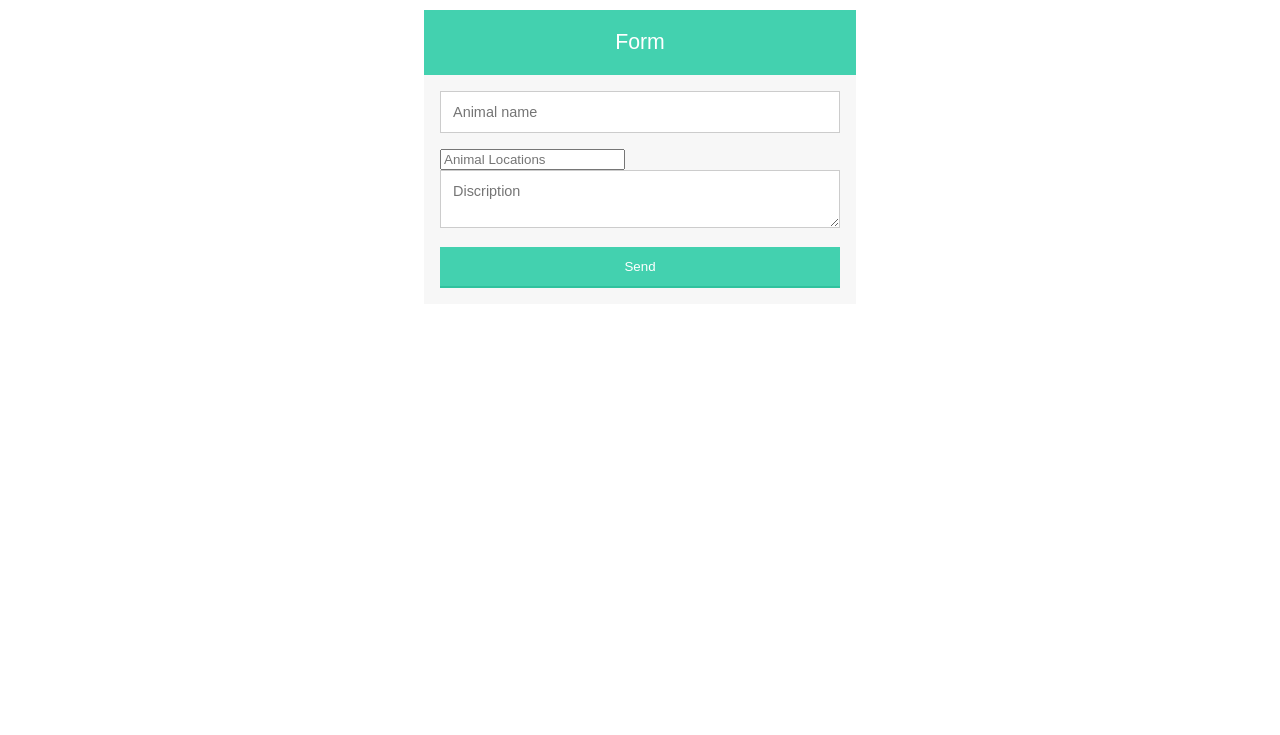
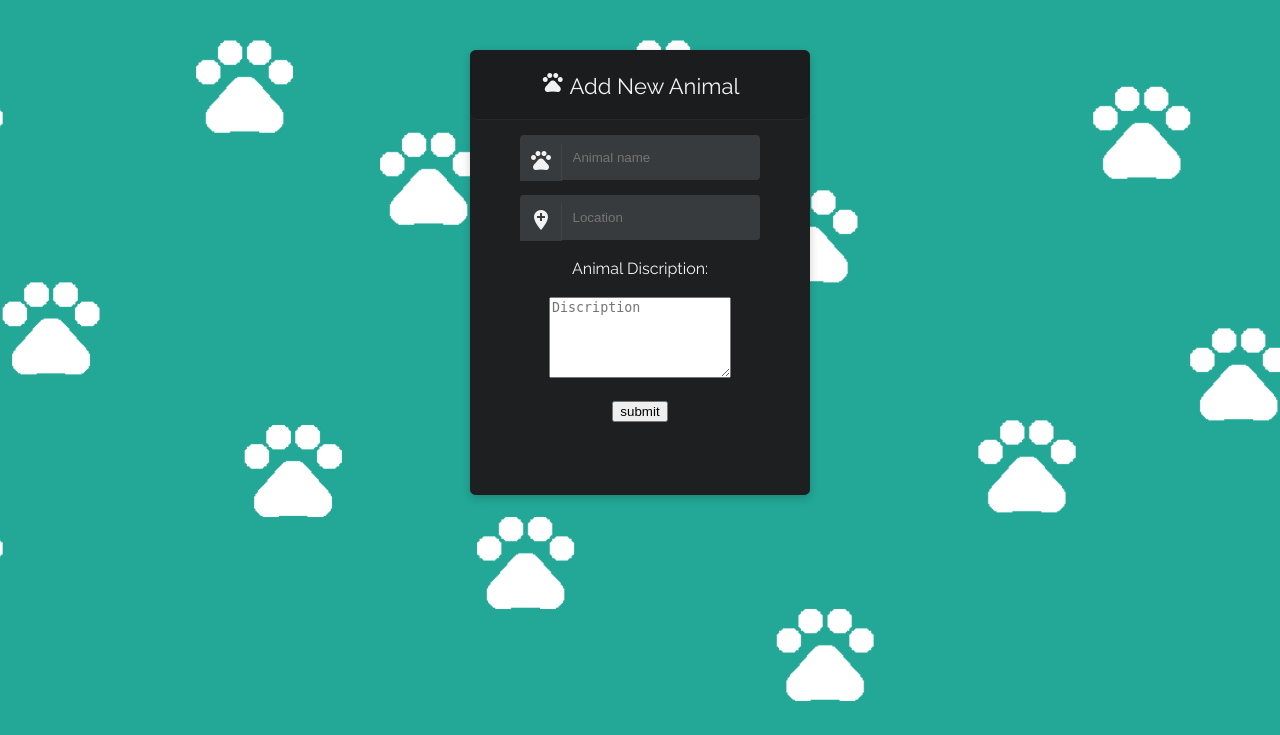
Before and after one commit to carys23/Cryptids, a Django app: page /form/ in a window 1280 px wide. Shown: the top 735 px of the page. Run offline with Django 3.2, Linux system fonts and the light colour scheme.

Commit message:
add css to form

```diff
--- a/cage/cryptids/static/cryptids/form.css
+++ b/cage/cryptids/static/cryptids/form.css
@@ -1,77 +1,51 @@
-.form-style-6{
-	font: 95% Arial, Helvetica, sans-serif;
-	max-width: 400px;
-	margin: 10px auto;
-	padding: 16px;
-	background: #F7F7F7;
+
+@import url('https://fonts.googleapis.com/css?family=Raleway');
+@import url('https://fonts.google.com/icons');
+
+body {
+    margin: 50px;
+    padding: 0;
+    font-family: 'Raleway', sans-serif;
+    color: #F2F2F2;
 }
-.form-style-6 h1{
-	background: #43D1AF;
-	padding: 20px 0;
-	font-size: 140%;
-	font-weight: 300;
-	text-align: center;
-	color: #fff;
-	margin: -16px -16px 16px -16px;
+body {
+    background-image: url(./background.png);
+    background-repeat: no-repeat;
+   background-size: cover;
+   background-color: #23a897;
+
 }
-.form-style-6 input[type="text"],
-.form-style-6 input[type="date"],
-.form-style-6 input[type="datetime"],
-.form-style-6 input[type="email"],
-.form-style-6 input[type="number"],
-.form-style-6 input[type="search"],
-.form-style-6 input[type="time"],
-.form-style-6 input[type="url"],
-.form-style-6 textarea,
-.form-style-6 select
-{
-	-webkit-transition: all 0.30s ease-in-out;
-	-moz-transition: all 0.30s ease-in-out;
-	-ms-transition: all 0.30s ease-in-out;
-	-o-transition: all 0.30s ease-in-out;
-	outline: none;
-	box-sizing: border-box;
-	-webkit-box-sizing: border-box;
-	-moz-box-sizing: border-box;
-	width: 100%;
-	background: #fff;
-	margin-bottom: 4%;
-	border: 1px solid #ccc;
-	padding: 3%;
-	color: #555;
-	font: 95% Arial, Helvetica, sans-serif;
+.form {
+    background-color: #1D1F20;
+    position: relative;
+    top: 20%;
+    margin: auto;
+    width: 340px;
+    height: 445px;
+    border-radius: 0.35em;
+    box-shadow: 0 3px 10px 0 rgba(0, 0, 0, 0.2);
+    text-align: center;
 }
-.form-style-6 input[type="text"]:focus,
-.form-style-6 input[type="date"]:focus,
-.form-style-6 input[type="datetime"]:focus,
-.form-style-6 input[type="email"]:focus,
-.form-style-6 input[type="number"]:focus,
-.form-style-6 input[type="search"]:focus,
-.form-style-6 input[type="time"]:focus,
-.form-style-6 input[type="url"]:focus,
-.form-style-6 textarea:focus,
-.form-style-6 select:focus
-{
-	box-shadow: 0 0 5px #43D1AF;
-	padding: 3%;
-	border: 1px solid #43D1AF;
+.input {
+    margin: auto;
+    width: 240px;
+    border-radius: 4px;
+    background-color: #373b3d;
+    padding: 8px 0px;
+    margin-top: 15px;
 }
-
-.form-style-6 input[type="submit"],
-.form-style-6 input[type="button"]{
-	box-sizing: border-box;
-	-webkit-box-sizing: border-box;
-	-moz-box-sizing: border-box;
-	width: 100%;
-	padding: 3%;
-	background: #43D1AF;
-	border-bottom: 2px solid #30C29E;
-	border-top-style: none;
-	border-right-style: none;
-	border-left-style: none;
-	color: #fff;
+.submit {
+    background-color:#23a897;
+    display: flex;
+    justify-content: center;
+    align-content: center;
+    text-align: center;
+    border: none;
+    color: white;
+    padding-top: 2px;
+    padding-bottom: 4px;
+    margin-left: 40%;
+    margin-right: 40%;
+    margin-top: 8px;
+    margin-bottom: 8px;
 }
-.form-style-6 input[type="submit"]:hover,
-.form-style-6 input[type="button"]:hover{
-	background: #2EBC99;
-}
--- a/cage/cryptids/static/cryptids/login.css
+++ b/cage/cryptids/static/cryptids/login.css
@@ -13,6 +13,17 @@ body {
 
 }
 #container-login {
+    background-color: #1D1F20;
+    position: relative;
+    top: 20%;
+    margin: auto;
+    width: 340px;
+    height: 445px;
+    border-radius: 0.35em;
+    box-shadow: 0 3px 10px 0 rgba(0, 0, 0, 0.2);
+    text-align: center;
+}
+#container-add_animal {
     background-color: #1D1F20;
     position: relative;
     top: 20%;
@@ -181,4 +192,14 @@ input[type=email]:focus {
 
 .remember-me {
     margin-top: 10px;
-    margin-bottom: 10px;}
+    margin-bottom: 10px;
+}
+
+/*.form{
+    width: 500px;
+    padding: 20px;
+    margin: auto;
+    background-color: #1A1C1D;
+    font-size:
+
+}
--- a/cage/cryptids/templates/cryptids/Form.html
+++ b/cage/cryptids/templates/cryptids/Form.html
@@ -3,17 +3,45 @@
 
 {% block title %}Form{% endblock %}
 {% block CSS %}
-<link rel="stylesheet" href="{% static 'cryptids/form.css' %}">
+<link rel="stylesheet" href="{% static 'cryptids/login.css' %}">
+<link href="https://fonts.googleapis.com/icon?family=Material+Icons" rel="stylesheet">
 {% endblock %}
 
 {% block content %}
-<div class="form-style-6">
-    <h1>Form</h1>
+
+<div id="container-add_animal">
+    <div id="title">
+        <i class="material-icons pets"> pets</i> Add New Animal
+
+    </div>
+
     <form>
-    <input type="text" name="field1" placeholder="Animal name" />
-    <input type="location" name="field2" placeholder="Animal Locations" />
-    <textarea name="text" placeholder="Discription"></textarea>
-    <input type="submit" value="Send" />
+
+        <div class="input">
+            <div class="input-addon">
+                <i class="material-icons">pets </i>
+            </div>
+            <input id="username" placeholder="Animal name" type="text" required class="validate" autocomplete="off">
+        </div>
+
+        <div class="clearfix"></div>
+
+        <div class="input">
+            <div class="input-addon">
+                <i class="material-icons">add_location </i>
+            </div>
+            <input id="location" placeholder="Location" type="text" required class="validate" autocomplete="off">
+        </div>
+
+        <div>
+            <br>
+            Animal Discription:<br>
+             <br>
+            <textarea name="text" rows="5" cols="20" placeholder="Discription"></textarea> <br>
+            <br>
+            <input type="submit" value="submit" /> <br>
+
+        </div>
+
     </form>
-    </div>
 {% endblock %}
```
Also changed, not shown: cage/db.sqlite3.
